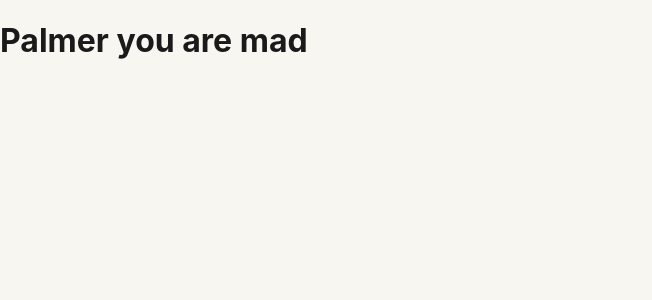
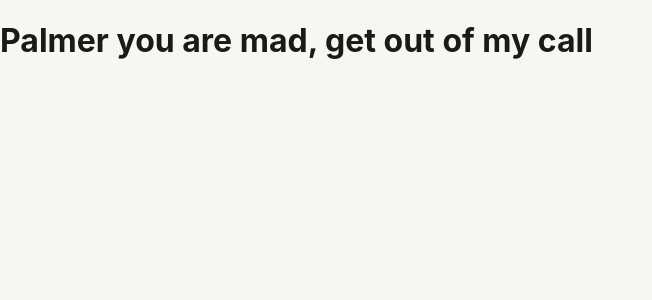
Before and after one commit to umeaclinton/paxofi-web, a Next.js app: page / in a window 1280 px wide. Shown: the top 300 px of the page, without its empty margins (0-652 px from the left). Built offline with nearby package versions, Linux system fonts and the light colour scheme.

Commit message:
feat: create initial landing page with placeholder content

```diff
--- a/app/page.tsx
+++ b/app/page.tsx
@@ -3,7 +3,7 @@ export default function Home() {
     <main className="min-h-screen">
       <div className="Flex itens-center justify-center h-screen">
         <h1 className="text-4xl font-semibold tracking-tight">
-          Palmer you are mad
+          Palmer you are mad, get out of my call
         </h1>
       </div>
     </main>
```
